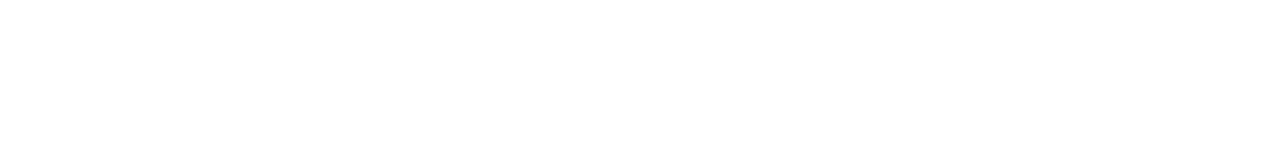
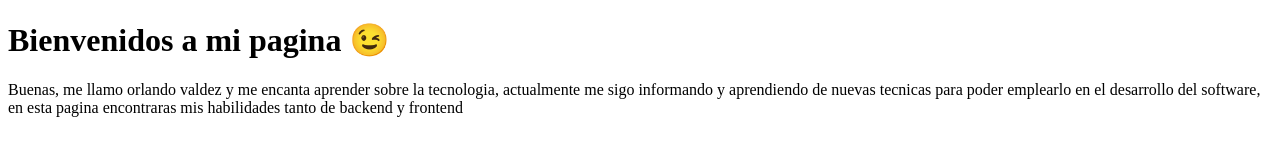
Before and after one commit to Orlando-valdez/Orlando-valdez.github.io, a plain HTML site: page index.html in a window 1280 px wide. Drawn offline with Linux system fonts and the light colour scheme.

Commit message:
Agregando titulo y parrafo del post desde mi rama Post

```diff
--- a/index.html
+++ b/index.html
@@ -15,7 +15,12 @@
         </div>
 
         <div id="post">
-
+            <div id="titulo">
+                <h1>Bienvenidos a mi pagina 😉</h1>
+            </div>
+            <div id="parrafos">
+                <p>Buenas, me llamo orlando valdez y me encanta aprender sobre la tecnologia, actualmente me sigo informando y aprendiendo de nuevas tecnicas para poder emplearlo en el desarrollo del software, en esta pagina encontraras mis habilidades tanto de backend y frontend </p>
+            </div>
         </div>
 
         <div id="footer">
```
